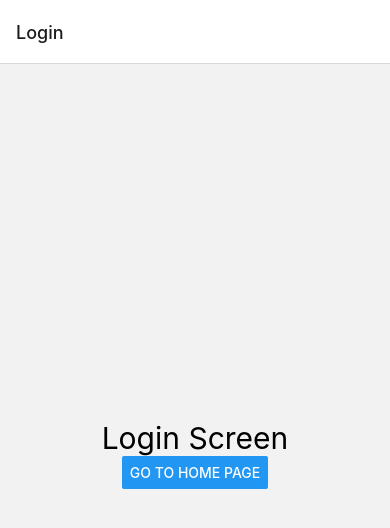
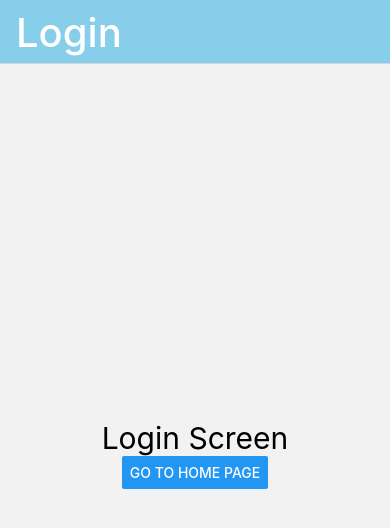
Before and after one commit to SMTahaWaqar/React-Native-Js-Concepts, a React Native app: screen / in a window 390 px wide. Shown: the top 528 px of the page. Built offline with nearby package versions, Linux system fonts and the light colour scheme.

Commit message:
stack navigation style

```diff
--- a/App.js
+++ b/App.js
@@ -8,8 +8,21 @@ const Stack = createNativeStackNavigator();
 const App = () => {
   return (
     <NavigationContainer>
-      <Stack.Navigator>
-        <Stack.Screen name="Login" component={Login} />
+      <Stack.Navigator
+        screenOptions={{
+          headerStyle: {backgroundColor: 'blue'},
+          headerTitleStyle: {fontSize: 25},
+          headerTintColor: 'pink',
+        }}>
+        <Stack.Screen
+          name="Login"
+          component={Login}
+          options={{
+            headerStyle: {backgroundColor: 'skyblue'},
+            headerTitleStyle: {fontSize: 40},
+            headerTintColor: 'white',
+          }}
+        />
         <Stack.Screen name="Home" component={Home} />
       </Stack.Navigator>
     </NavigationContainer>
```
